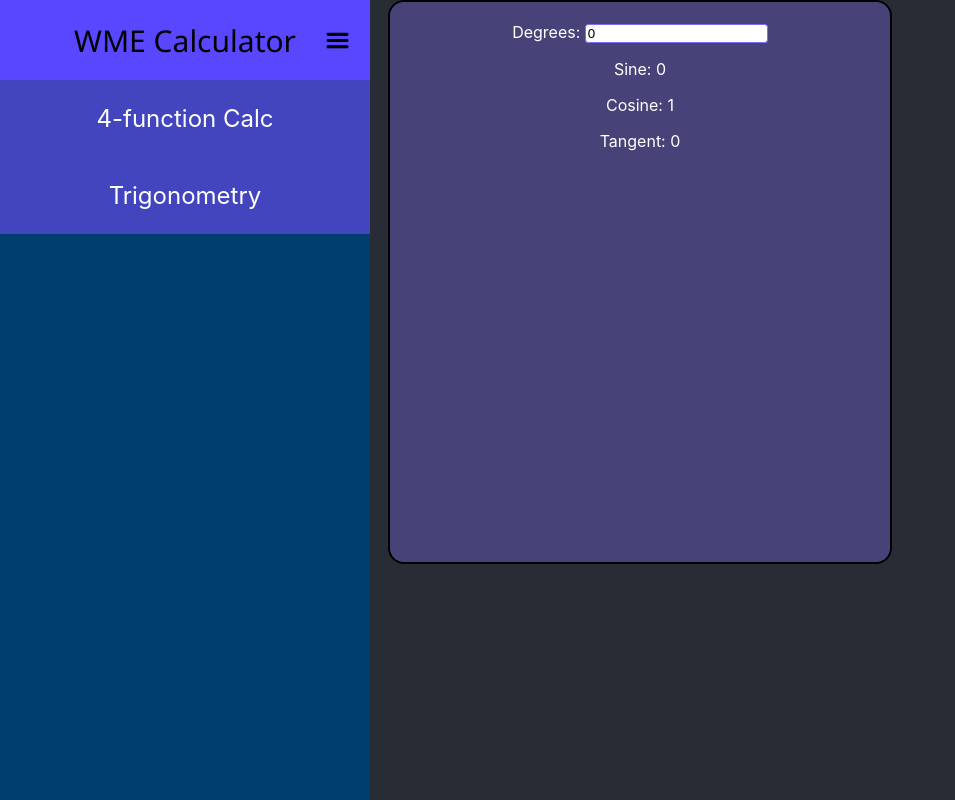
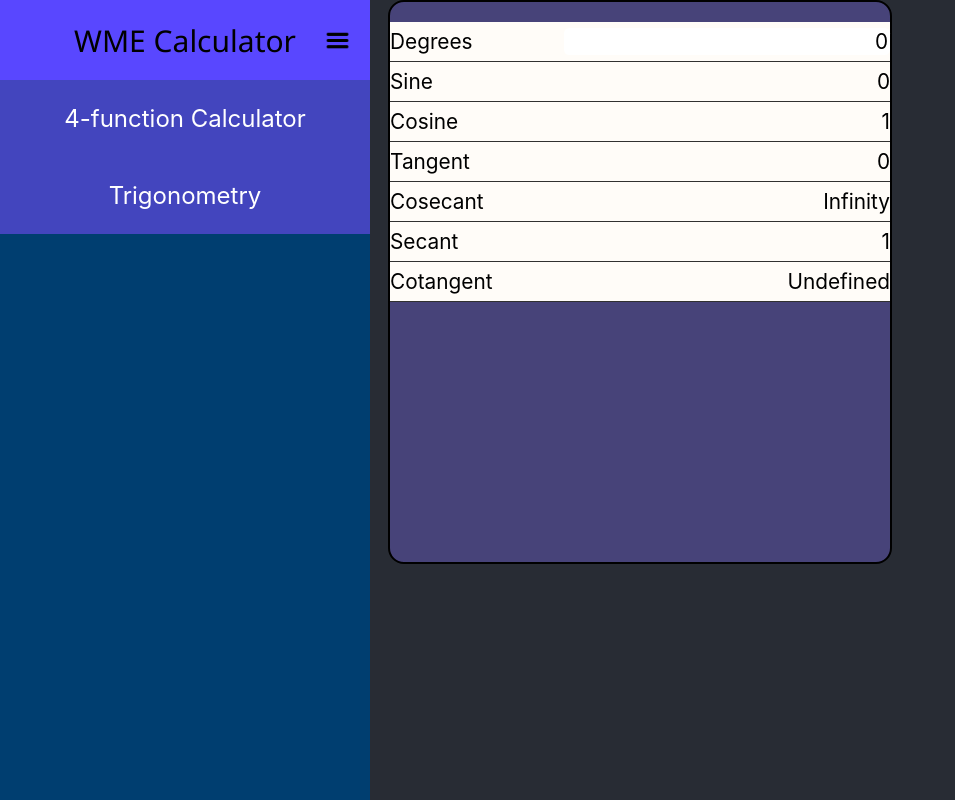
Before and after one commit to WaddyLeonvil/ReactCalculator, a React (Create React App) app: page /trig in a window 1280 px wide. Shown: the whole page, without its empty margins (0-955 px from the left). Built offline with nearby package versions, Linux system fonts and the light colour scheme.

Commit message:
Updated trig page
Added 6 trig values to page

```diff
--- a/src/Components/Sidebar.js
+++ b/src/Components/Sidebar.js
@@ -19,7 +19,7 @@ export function Sidebar() {
 
             <Link to='/' className='nav-links'>
                 <div className="nav-item">
-                    4-function Calc
+                    4-function Calculator
                 </div>
             </Link>
             <Link to='/trig' className='nav-links'>
--- a/src/Components/Trig.css
+++ b/src/Components/Trig.css
@@ -1,4 +1,5 @@
 #trig-container {
+    position: relative;
     margin: auto;
     width: 500px;
     height: 70vh;
@@ -8,11 +9,33 @@
     border-radius: 1em;
 }
 
+.trig-value-row {
+    position: relative;
+    background-color: rgb(255, 252, 248);
+    color: black;
+    width: 100%;
+    border-bottom: 1px solid rgb(49, 49, 49);
+    height: 35px;
+    padding-top: 2px;
+    padding-bottom: 2px;
+    font-size: 1.3rem;
+    display: flex;
+    flex-direction: row;
+    justify-content: space-between;
+    align-items: center;
+}
+
 input {
     border-radius: 0.25em;
-    border: 1px solid #7b6df8;
+    text-align: right;
+    border: none;
+    font: inherit;
 }
 
 input:focus {
     outline: none;
 }
+
+#degrees {
+    text-decoration: dotted;
+}
--- a/src/Components/Trig.js
+++ b/src/Components/Trig.js
@@ -1,7 +1,7 @@
 import React, {useState} from 'react';
 import 'mathjs';
 import './Trig.css';
-import {cos, sin, tan, unit} from 'mathjs';
+import {cos, csc, sec, sin, tan, unit} from 'mathjs';
 
 export function Trig() {
     const [degrees, setDegrees] = useState("0");
@@ -22,22 +22,34 @@ export function Trig() {
             <br/>
             <div className="trig-values">
                 <div className="trig-value-row">
-                    <label htmlFor="degree">Degrees: </label>
+                    <div className="value-left" id='degrees'>Degrees</div>
                     <input type="text" value={degrees} name='degree' autocomplete='off' onChange={handleChange} />
                 </div>
                 <div className="trig-value-row">
-                    <p>Sine: {Math.round((sin(unit(parseInt(degrees), 'deg')) + Number.EPSILON) * 1000) / 1000}</p>
+                    <div className="value-left">Sine</div>
+                    <div className="value-right">{Math.round((sin(unit(parseInt(degrees), 'deg')) + Number.EPSILON) * 1000) / 1000}</div>
                 </div>
                 <div className="trig-value-row">
-                    <p>Cosine: {Math.round((cos(unit(parseInt(degrees), 'deg')) + Number.EPSILON) * 1000) / 1000}</p>
+                    <div className='value-left'>Cosine</div>
+                    <div className="value-right">{Math.round((cos(unit(parseInt(degrees), 'deg')) + Number.EPSILON) * 1000) / 1000}</div>
+                </div>
+                <div className="trig-value-row">
+                    <div className='value-left'>Tangent</div>
+                    <div className="value-right">{(degrees === '90' || degrees === '270') ? 'Undefined' : Math.round((tan(unit(parseInt(degrees), 'deg')) + Number.EPSILON) * 1000) / 1000}</div>
+                </div>
+                <div className="trig-value-row">
+                    <div className="value-left">Cosecant</div>
+                    <div className="value-right">{Math.round((csc(unit(parseInt(degrees), 'deg')) + Number.EPSILON) * 1000) / 1000}</div>
+                </div>
+                <div className="trig-value-row">
+                    <div className="value-left">Secant</div>
+                    <div className="value-right">{Math.round((sec(unit(parseInt(degrees), 'deg')) + Number.EPSILON) * 1000) / 1000}</div>
+                </div>
+                <div className="trig-value-row">
+                    <div className='value-left'>Cotangent</div>
+                    <div className="value-right">{(degrees === '0' || degrees === '90' || degrees === '180' || degrees === '270') ? 'Undefined' : Math.round((tan(unit(parseInt(degrees), 'deg')) + Number.EPSILON) * 1000) / 1000}</div>
                 </div>
             </div>
-
-
-
-            <p>Tangent: {(degrees === '90' || degrees === '270') ? 'Undefined' : Math.round((tan(unit(parseInt(degrees), 'deg')) + Number.EPSILON) * 1000) / 1000}</p>
-
-
         </div>
     )
 }
```
